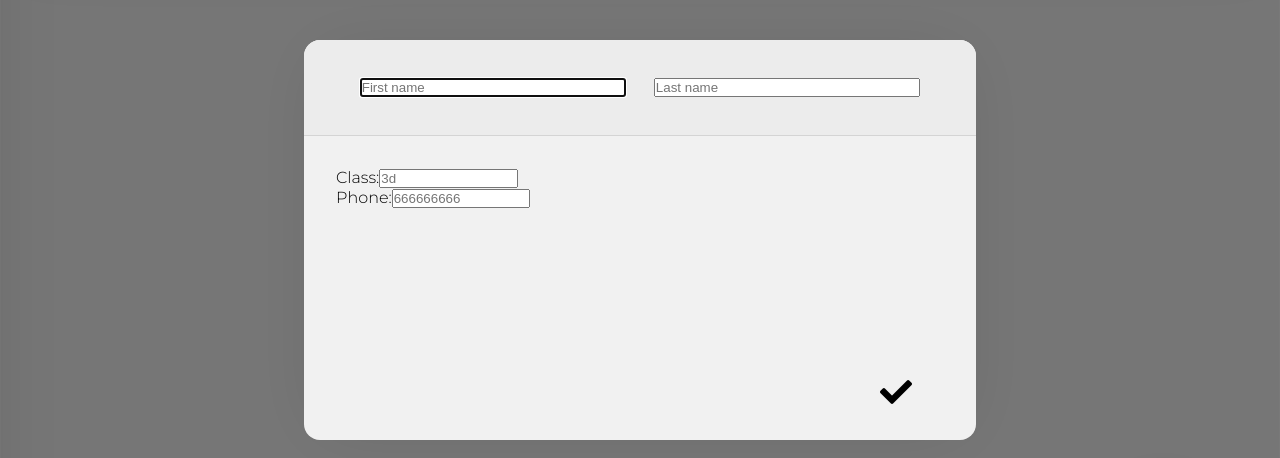
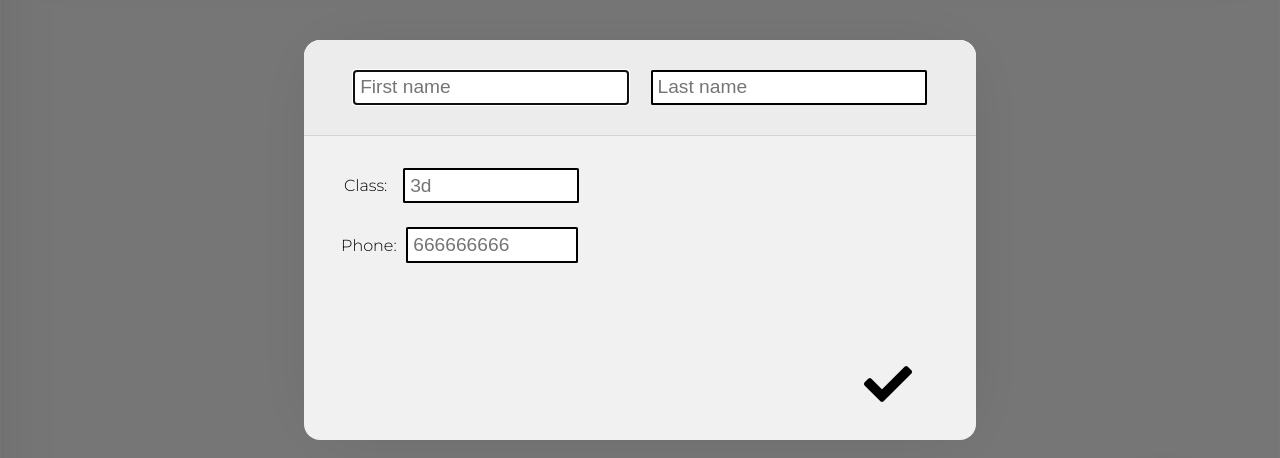
Before and after one commit to JakubKoralewski/dziennik_frontend, a Vue app: page /logged-in in a window 1280 px wide. Both pictures are taken after a click on the element 1156 px from the left and 687 px from the top of the page. Shown: the part 160-618 px from the top of the page. Built offline with nearby package versions, Linux system fonts and the light colour scheme; no server answers.

Commit message:
NewStudent: convert to class component

```diff
--- a/src/components/NewStudent.vue
+++ b/src/components/NewStudent.vue
@@ -23,7 +23,7 @@
 		</div>
 		<div id="content">
 			<div id="klasa">
-				{{$t('student.class')}}:
+				<p>{{$t('student.class')}}:</p>
 				<span class="info">
 					<input
 						type="text"
@@ -36,7 +36,7 @@
 				</span>
 			</div>
 			<div id="telefon">
-				{{$t('student.phone-number')}}:
+				<p>{{$t('student.phone-number')}}:</p>
 				<span class="info">
 					<input
 						type="text"
@@ -58,14 +58,15 @@
 </template>
 
 <script lang="ts">
-	import Vue from 'vue';
+	import { Vue, Component, Mixins, Watch } from 'vue-property-decorator';
 	import {
 		IStudent,
 		INewStudent,
+		IStudents,
 		IStudentsPropertiesRequiringValidation,
 	} from '@/interfaces';
 	import { mapActions } from 'vuex';
-	import propertiesValid from '@/mixins/propertiesValid';
+	import PropertiesValid from '@/mixins/PropertiesValid';
 
 	interface INewStudentThis {
 		propertiesValid(
@@ -73,28 +74,25 @@
 			shouldCreateAlerts?: boolean
 		): boolean;
 	}
-
-	export default Vue.extend({
+	@Component({
 		name: 'NewStudent',
-		mixins: [propertiesValid],
-		data() {
-			return {
-				newStudent: {
+		methods: mapActions(['addStudent']),
+	})
+	export default class NewStudent extends Mixins(PropertiesValid) {
+		newStudent: INewStudent = {
 			imie: '',
 			nazwisko: '',
 			klasa: '',
 			telefon: '',
-				} as INewStudent,
-				allPropertiesValid: false,
 		};
-		},
-		watch: {
-			newStudent: {
-				handler(oldValue, newValue) {
-					this.allPropertiesValid = ((this as any) as INewStudentThis).propertiesValid(
-						this.newStudent,
-						false
-					);
+		allPropertiesValid: boolean = false;
+
+		/* Actions */
+		addStudent: (student: INewStudent) => IStudents;
+
+		@Watch('newStudent', { deep: true })
+		onNewStudentChange(): void {
+			this.allPropertiesValid = this.propertiesValid(this.newStudent, false);
 			const checkmarkColor = this.allPropertiesValid
 				? 'rgb(12, 237, 0)'
 				: 'red';
@@ -102,13 +100,8 @@
 				'style',
 				`--new-student-checkmark-color: ${checkmarkColor}`
 			);
-					console.log(this.$el);
-				},
-				deep: true,
-			},
-		},
-		methods: {
-			...mapActions(['addStudent']),
+		}
+
 		async addUser() {
 			const allPropertiesValid = ((this as any) as INewStudentThis).propertiesValid(
 				this.newStudent
@@ -117,10 +110,9 @@
 				return;
 			}
 			this.$emit('newStudentAdded');
-				const response = await (this as any).addStudent(this.newStudent);
-			},
-		},
-	});
+			const response = await this.addStudent(this.newStudent);
+		}
+	}
 </script>
 
 <style lang="scss">
@@ -140,6 +132,12 @@
 		input {
 			width: calc(30% + 10vmin);
 			cursor: text !important;
+			font-size: 1.2rem;
+			padding: 0.3rem;
+			border-radius: 0.1rem;
+			border-width: 2px;
+			border-style: solid;
+			border-color: black;
 		}
 
 		#header {
@@ -161,6 +159,17 @@
 			@include new-student-padding();
 			padding-top: 2rem;
 
+			#klasa,
+			div#telefon {
+				align-items: center;
+				justify-content: space-around;
+				width: calc(50% + 2rem);
+			}
+
+			div#telefon {
+				margin-top: calc(1rem + 1vh);
+			}
+
 			#checkmark {
 				margin: 2rem;
 				margin-top: auto;
@@ -174,8 +183,9 @@
 					cursor: pointer;
 				}
 
+				/* Checkmark font-awesome icon */
 				i {
-					font-size: 2rem;
+					font-size: 3rem;
 				}
 			}
 		}
```
Lines whose indentation alone changed are shown as unchanged.
